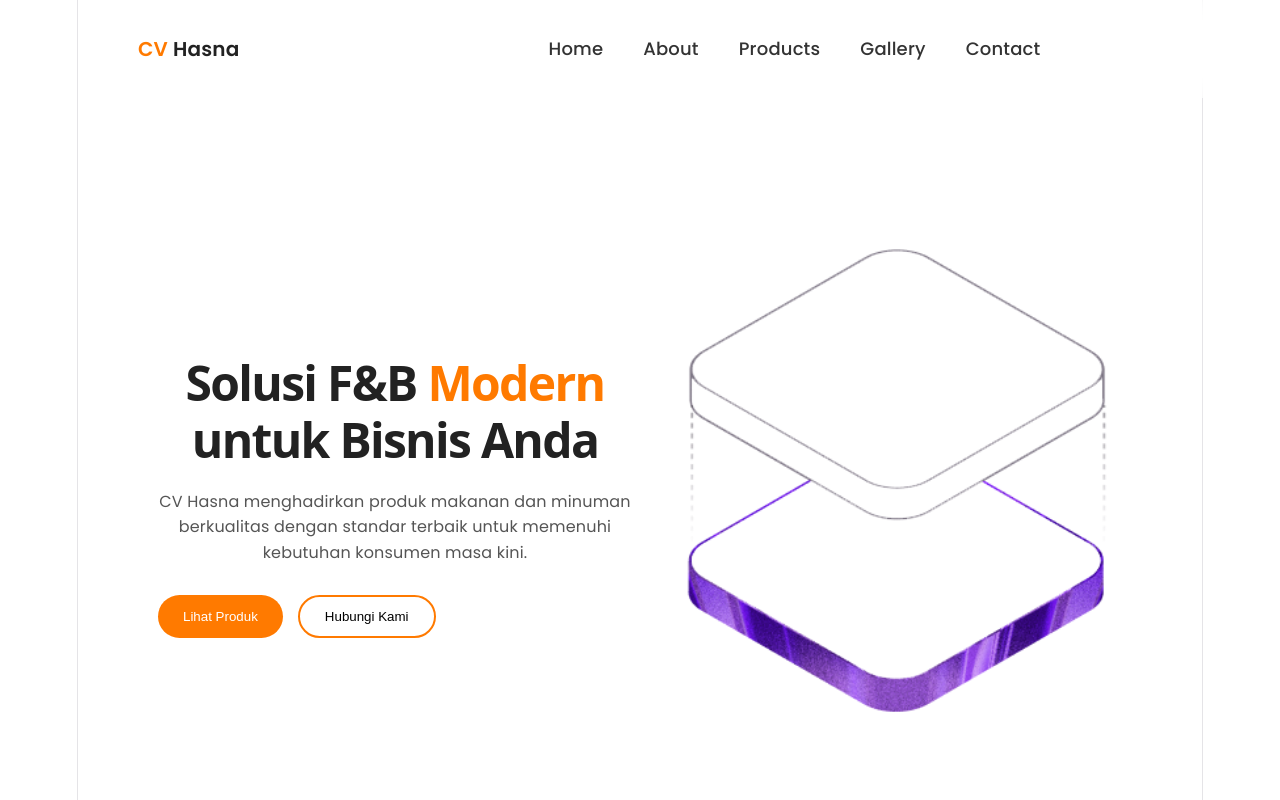
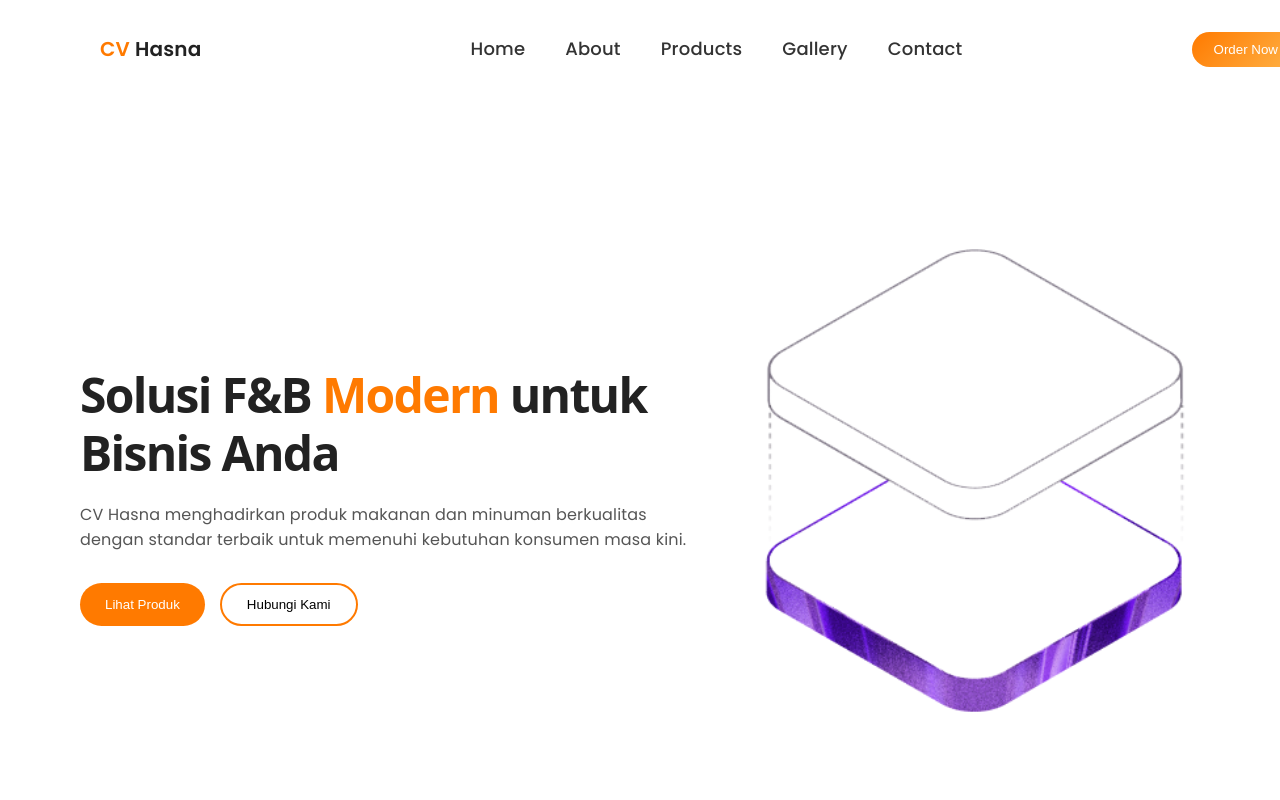
Before and after one commit to dederendi-dev/uts-web-umkm, a React (Vite) app: page / in a window 1280 px wide. Shown: the top 800 px of the page. Built offline with nearby package versions, Linux system fonts and the light colour scheme.

Commit message:
edit index

```diff
--- a/src/components/Navbar/Navbar.css
+++ b/src/components/Navbar/Navbar.css
@@ -13,13 +13,22 @@ body {
   padding: 18px 60px;
   display: flex;
   align-items: center;
-  justify-content: space-between;
+  justify-content: center;
 
   background: rgba(255,255,255,0.5);
   backdrop-filter: blur(12px);
 
   transition: all 0.3s ease;
   z-index: 999;
+}
+
+/* CONTAINER BIAR NGIKUT LAYOUT */
+.navbar-container {
+  width: 100%;
+  max-width: 1200px;
+  display: flex;
+  align-items: center;
+  justify-content: space-between;
 }
 
 /* Saat scroll */
--- a/src/components/Navbar/Navbar.jsx
+++ b/src/components/Navbar/Navbar.jsx
@@ -19,6 +19,7 @@ const Navbar = () => {
 
   return (
     <nav className={`navbar ${scrolled ? "scrolled" : ""}`}>
+      <div className="navbar-container">
 
         {/* LEFT - LOGO */}
         <div className="logo">
@@ -48,6 +49,8 @@ const Navbar = () => {
           <span></span>
           <span></span>
         </div>
+
+      </div>
     </nav>
   );
 };
--- a/src/index.css
+++ b/src/index.css
@@ -55,11 +55,9 @@ body {
 }
 
 #root {
-  width: 1126px;
+  max-width: 1200px;
   max-width: 100%;
   margin: 0 auto;
-  text-align: center;
-  border-inline: 1px solid var(--border);
   min-height: 100svh;
   display: flex;
   flex-direction: column;
```
Lines whose indentation alone changed are shown as unchanged.
